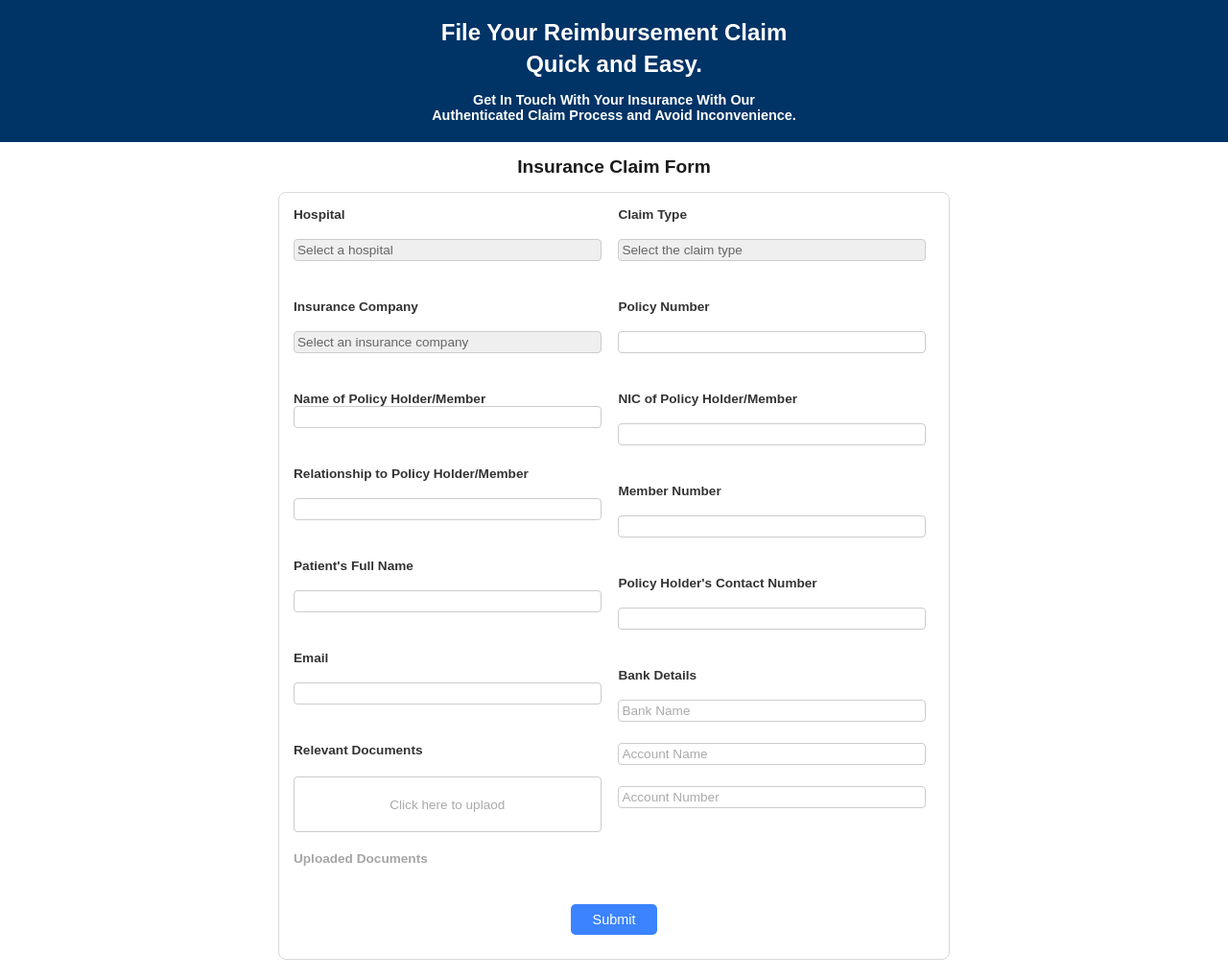
After one commit to nuran912/E-care, a PHP site: the page made by app/views/Patient/insurance_claim.view.php in a window 1280 px wide. The commit adds this page. Shown: the whole page at 96% size. Run offline with PHP 8.4, Linux system fonts and the light colour scheme; the template is opened without the code that fills it, so the values that code supplies are empty; some libraries are stand-ins or nearby versions.

Commit message:
added redirection to insurance claims

```diff
--- a/app/views/Patient/documents.view.php
+++ b/app/views/Patient/documents.view.php
@@ -33,7 +33,7 @@
                                     <div class="record-date-time"><p><?php echo htmlspecialchars($document['uploaded_at']) ?></p></div>
                                         <div class="record">
                                             <span class="label"><p><?php echo htmlspecialchars($document['document_name']) ?></p></span>
-                                            <span class="ref-no"><p><?php echo htmlspecialchars($document['ref_no']) ?></p></span>
+                                            <span class="ref-no"><p>Ref No: <?php echo htmlspecialchars($document['ref_no']) ?></p></span>
                                             <button class="view-button"><a href="<?= ROOT; ?>/assets/documents/<?php echo htmlspecialchars($document['document_name']) ?>">View</a></button>
                                         </div>
                                     </div>
@@ -58,7 +58,7 @@
                                     <div class="record-date-time"><p><?php echo htmlspecialchars($document['uploaded_at']) ?></p></div>
                                     <div class="record">
                                         <span class="label"><p><?php echo htmlspecialchars($document['document_name']) ?></p></span>
-                                        <span class="ref-no"><p><?php echo htmlspecialchars($document['ref_no']) ?></p></span>
+                                        <span class="ref-no"><p>Ref No: <?php echo htmlspecialchars($document['ref_no']) ?></p></span>
                                         <button class="view-button"><a href="<?= ROOT; ?>/assets/documents/<?php echo htmlspecialchars($document['document_name']) ?>">View</a></button>
                                     </div>
 
--- /dev/null
+++ b/app/views/Patient/insurance_claim.view.php
@@ -0,0 +1,230 @@
+<?php
+
+?>
+
+<!DOCTYPE html>
+<html>
+    <head>
+        <title>Insurance Claim</title>
+        <link rel="stylesheet" href="<?= ROOT; ?>/assets/css/Patient/InsuranceClaim.css">
+    </head>
+
+    <body>
+        <div class="header-container">
+            <h1>File Your Reimbursement Claim</h1>
+            <h1>Quick and Easy.</h1>
+            <p>Get In Touch With Your Insurance With Our<br>Authenticated Claim Process and Avoid Inconvenience.</p>
+        </div>
+
+        <h2>Insurance Claim Form</h2>
+
+        <div class="insurance-claim-form">
+            <form id="claim-form" action="">
+
+                <div class="first-column">
+
+                    <label for="hospital">Hospital</label><br>
+                    <select name="hospital" id="hospital">
+                        <option value="default" disabled selected>Select a hospital</option>
+                        <option value="medical">Union Medical Hospital</option>
+                        <option value="central">Union Central Hospital</option>
+                        <option value="surgical">Union Surgical Hospital</option>
+                    </select>
+                    <span class="error-message"></span><br><br>
+
+                    <label for="insuranceCompany">Insurance Company</label><br>
+                    <select name="insuranceCompany" id="insurance-company">
+                        <option value="default" disabled selected>Select an insurance company</option>
+                        <option value="allianzLanka">Allianz Lanka</option>
+                        <option value="softlogicLife">Softlogic Life</option>
+                        <option value="ceylincoLife">Ceylinco Life</option>
+                        <option value="AIASriLanka">AIA Sri Lanka</option>
+                    </select>
+                    <span class="error-message"></span><br><br>
+
+                    <label for="policyHolderName">Name of Policy Holder/Member</label>
+                    <input type="text" name="policyHolderName" id="policy-holder-name">
+                    <span class="error-message"></span><br><br>
+
+                    <label for="relationship">Relationship to Policy Holder/Member</label><br>
+                    <input type="text" name="relationship" id="relationship">
+                    <span class="error-message"></span><br><br>
+
+                    <label for="patientFullName">Patient's Full Name</label><br>
+                    <input type="text" name="patientFullName" id="patient-full-name">
+                    <span class="error-message"></span><br><br>
+
+                    <label for="email">Email</label><br>
+                    <input type="email" name="email" id="email">
+                    <span class="error-message"></span><br><br>
+
+                    <label for="documents">Relevant Documents</label>
+                    <div class="box">
+                        <div class="input-box">
+                            <input type="file" name="" id="upload" accept=".doc,.docx,.pdf,.png,.jpg,.jpeg,.zip" hidden>
+                            <label for="upload" class="upload-label">
+                                <p>Click here to uplaod</p>
+                            </label>
+                        </div>
+                    </div>
+
+                    <div id="file-wrapper">
+                        <h3 class="uploaded">Uploaded Documents</h3>
+                        <!-- <div class="showfilebox">
+                            <div class="left">
+                                <p>Ravi Web.pdf</p>
+                            </div>
+                            <div class="right">
+                                <span>&#215;</span>
+                            </div>
+                        </div> -->
+                    </div>
+                </div>
+
+                <div class="second-column">
+                    <label for="claimType">Claim Type</label><br>
+                    <select name="claimType" id="claim-type">
+                        <option value="default" disabled selected>Select the claim type</option>
+                        <option value="inPatient">In-patient reimbursement</option>
+                        <option value="opd">OPD reimbursement</option>
+                    </select>
+                    <span class="error-message"></span><br><br>
+
+                    <label for="policyNumber">Policy Number</label><br>
+                    <input type="text" name="policyNumber" id="policy-number">
+                    <span class="error-message"></span><br><br>
+
+                    <label for="nic">NIC of Policy Holder/Member</label><br>
+                    <input type="text" name="nic" id="nic">
+                    <span class="error-message"></span><br><br>
+
+                    <label for="memberNumber">Member Number</label><br>
+                    <input type="text" name="memberNumber" id="member-number">
+                    <span class="error-message"></span><br><br>
+
+                    <label for="contactNumber">Policy Holder's Contact Number</label><br>
+                    <input type="text" name="contactNumber" id="contact-number">
+                    <span class="error-message"></span><br><br>
+
+                    <label for="bankDetails">Bank Details</label><br>
+                    <input type="text" name="bankName" id="bank-name" placeholder="Bank Name">
+                    <span class="error-message"></span><br>
+                    <input type="text" name="accountName" id="account-name" placeholder="Account Name">
+                    <span class="error-message"></span><br>
+                    <input type="text" name="accountNumber" id="account-number" placeholder="Account Number">
+                    <span class="error-message"></span><br>
+                </div>
+
+                <input type="submit" value="Submit" onclick="validateForm(event)">
+            </form>
+        </div>
+
+        <script>
+            function validateForm(event) {
+                event.preventDefault();
+                const errorMessages = document.querySelectorAll('.error-message');
+
+                errorMessages.forEach((message) => {
+                    message.textContent = '';
+                });
+
+                const fields = [
+                    {id:'hospital',label:'Hospital',type:'select'},
+                    {id:'insurance-company',label:'Insurance Company',type:'select'},
+                    {id:'policy-holder-name',label:'Name of Policy Holder/Member'},
+                    {id:'relationship',label:'Relationship to Policy Holder/Member'},
+                    {id:'patient-full-name',label:"Patient's Full Name"},
+                    {id:'email',label:'Email'},
+                    {id:'claim-type',label:'Claim Type',type:'select'},
+                    {id:'policy-number',label:'Policy Number'},
+                    {id:'nic',label:'NIC of Policy Holder/Member'},
+                    {id:'member-number',label:"Member Number"},
+                    {id:'contact-number',label:"Policy Holder's Contact Number"},
+                    {id:'bank-name',label:'Bank Name'},
+                    {id:'account-name',label:'Account Name'},
+                    {id:'account-number',label:'Account Number'}
+                ];
+
+                let isValid = true;
+
+                fields.forEach((field) => {
+                    const input = document.getElementById(field.id);
+                    const errorSpan = input.nextElementSibling;
+
+                    if(field.type == 'select' && input.value == "default") {
+                        errorSpan.textContent = `${field.label} is required`;
+                        isValid =  false;
+                    }
+                    else if(input.value.trim() === "") {
+                        errorSpan.textContent = `${field.label} is required`;
+                        isValid = false;
+                    }
+                });
+
+                //Email validation
+                const email = document.getElementById('email');
+                const emailError = email.nextElementSibling;
+                const emailPattern = /^[^\s@]+@[^\s@]+\.[^\s@]+$/;
+
+                if(email.value && !emailPattern.test(email.value)) {
+                    emailError.textContent = 'Please enter a valid email address';
+                    isValid = false;
+                }
+
+                //Phone number validation
+                const phone = document.getElementById('contact-number');
+                const phoneError = phone.nextElementSibling;
+                const phonePattern = /^(0\d{9}|(\+94)\d{9})$/;
+
+                if(phone.value && !phonePattern.test(phone.value)) {
+                    phoneError.textContent = 'Please enter a valid phone number';
+                    isValid = false;
+                }
+
+                if(isValid) {
+                    document.getElementById('claim-form').submit();
+                }
+            }
+
+            //File uploads
+            window.addEventListener("load",() => {
+                const input = document.getElementById("upload");
+                const filewrapper = document.getElementById('file-wrapper');
+
+                input.addEventListener("change",(e) => {
+                    let fileName = e.target.files[0].name;
+                    let fileType = e.target.value.split(".").pop();
+                    fileshow(fileName,fileType);
+                })
+
+                const fileshow = (fileName,fileType) => {
+                    const showfileboxElement = document.createElement("div");
+                    showfileboxElement.classList.add("showfilebox");
+
+                    const leftElement = document.createElement("div");
+                    leftElement.classList.add("left");
+
+                    const filetitleElement = document.createElement("p");
+                    filetitleElement.innerHTML = fileName;
+
+                    leftElement.append(filetitleElement);
+                    showfileboxElement.append(leftElement);
+
+                    const rightElement = document.createElement("div");
+                    rightElement.classList.add("right");
+                    showfileboxElement.append(rightElement);
+
+                    const crossElement = document.createElement("span");
+                    crossElement.innerHTML = "&#215";
+
+                    rightElement.append(crossElement);
+                    filewrapper.append(showfileboxElement);
+
+                    crossElement.addEventListener('click',() => {
+                        filewrapper.removeChild(showfileboxElement);
+                    })
+                }
+            })
+        </script>
+    </body>
+</html>
```
Also changed, not shown: app/controllers/Patient.php (+7 -1 lines), public/assets/css/Patient/Documents.css, public/assets/css/Patient/InsuranceClaim.css (added).
